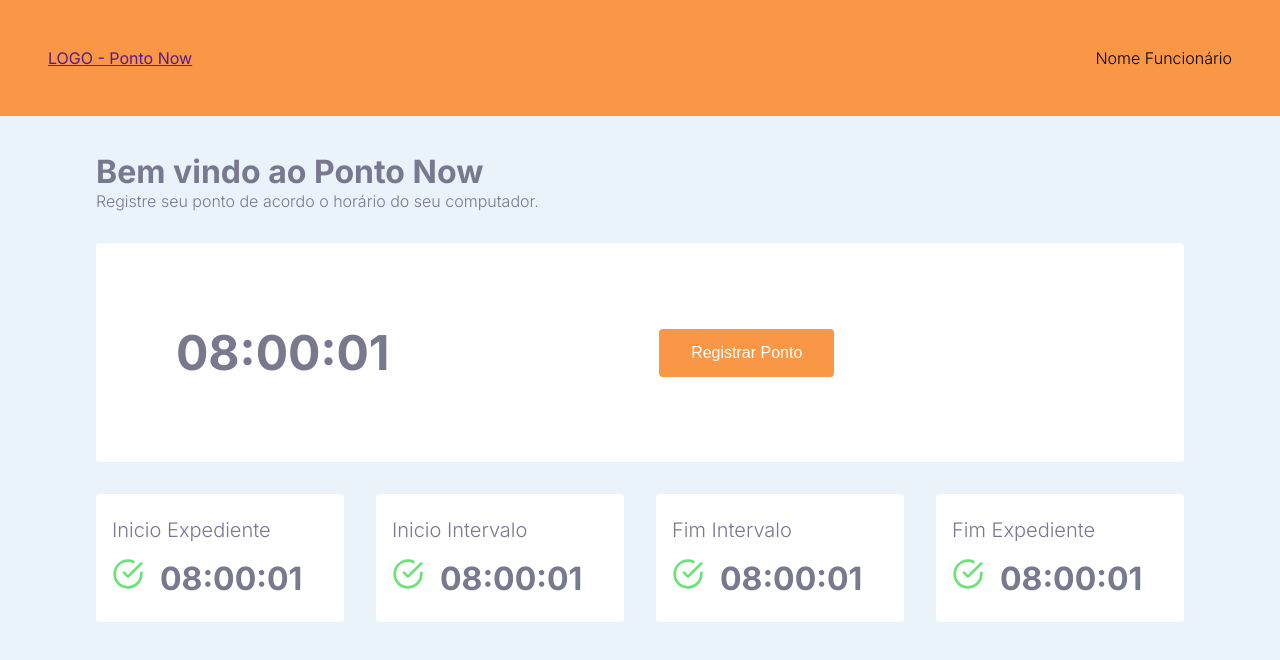
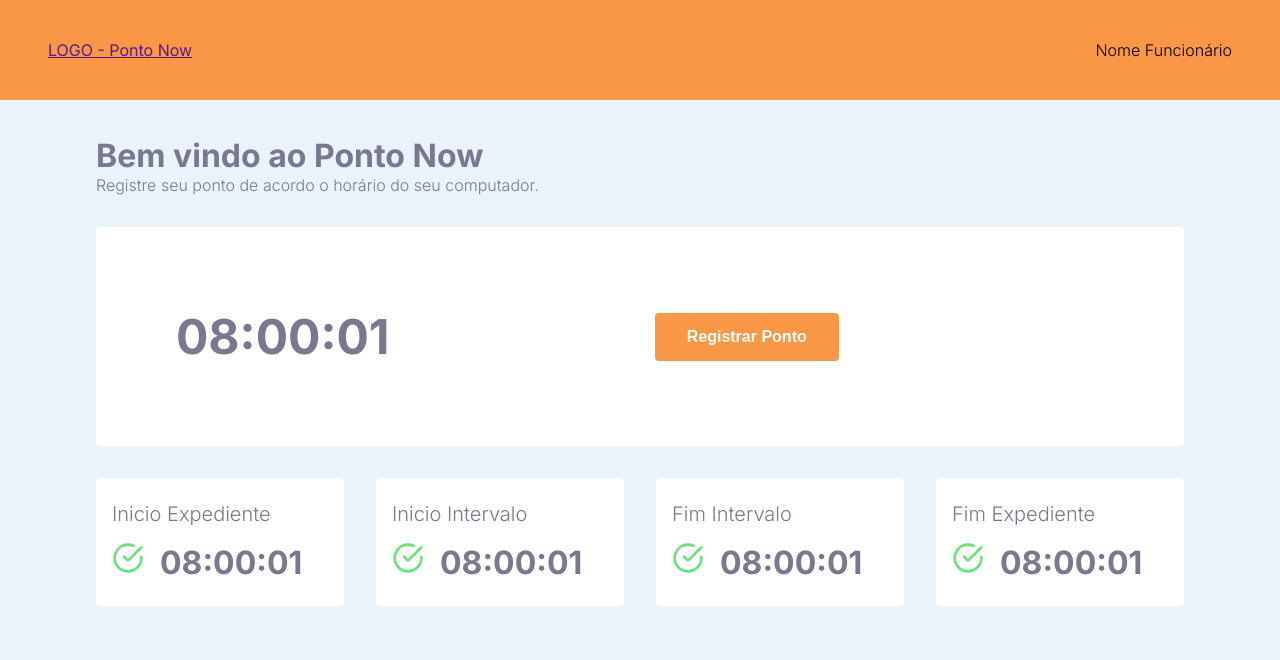
Before and after one commit to jorgelucasalima/pontonow, a React (Create React App) app: page /batidaponto in a window 1280 px wide. Shown: the top 660 px of the page. Built offline with nearby package versions, Linux system fonts and the light colour scheme.

Commit message:
ajustado tamanho do header

```diff
--- a/src/components/BodyPonto/styles.js
+++ b/src/components/BodyPonto/styles.js
@@ -30,6 +30,7 @@ export const ContentBatida = styled.div`
   button {
     background: var(--laranga-button);
     font-size: 1rem;
+    font-weight: bold;
     color: #FFFFFF;
     border: 0;
     padding: 0 2rem;
--- a/src/components/Header/styles.js
+++ b/src/components/Header/styles.js
@@ -2,7 +2,7 @@ import styled from 'styled-components';
 
 export const Container = styled.div`
   background: var(--laranga-button);
-  padding: 3rem 3rem;
+  padding: 2.5rem 3rem;
 `;
 
 export const Content = styled.div`
--- a/src/components/ModalBatidaPonto/index.jsx
+++ b/src/components/ModalBatidaPonto/index.jsx
@@ -1,7 +1,5 @@
 import {Container} from './styles'
 import Modal from 'react-modal'
-import { Link } from 'react-router-dom'
-
 
 
 export function ModalBatidaPonto(props) {
```
